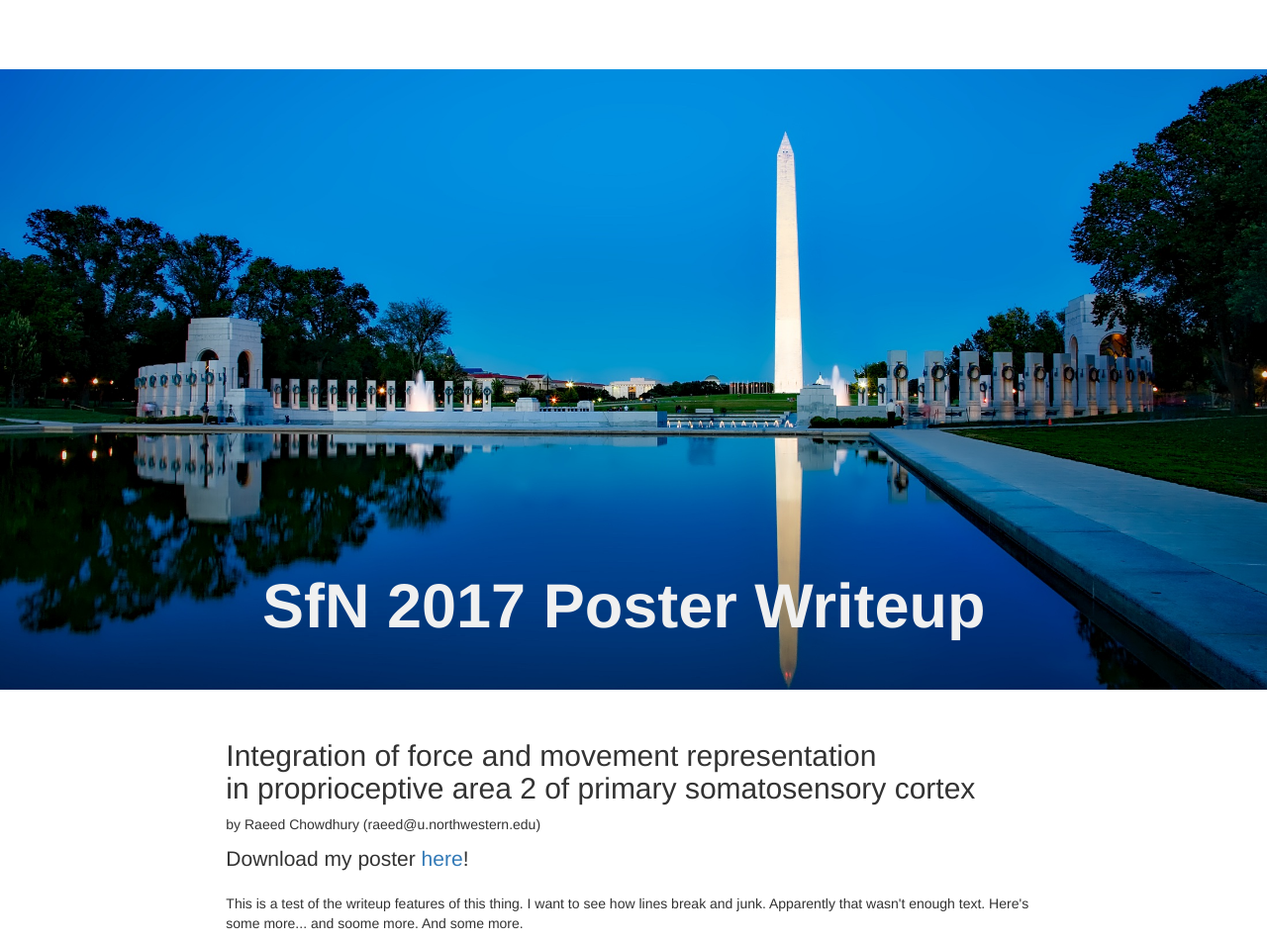
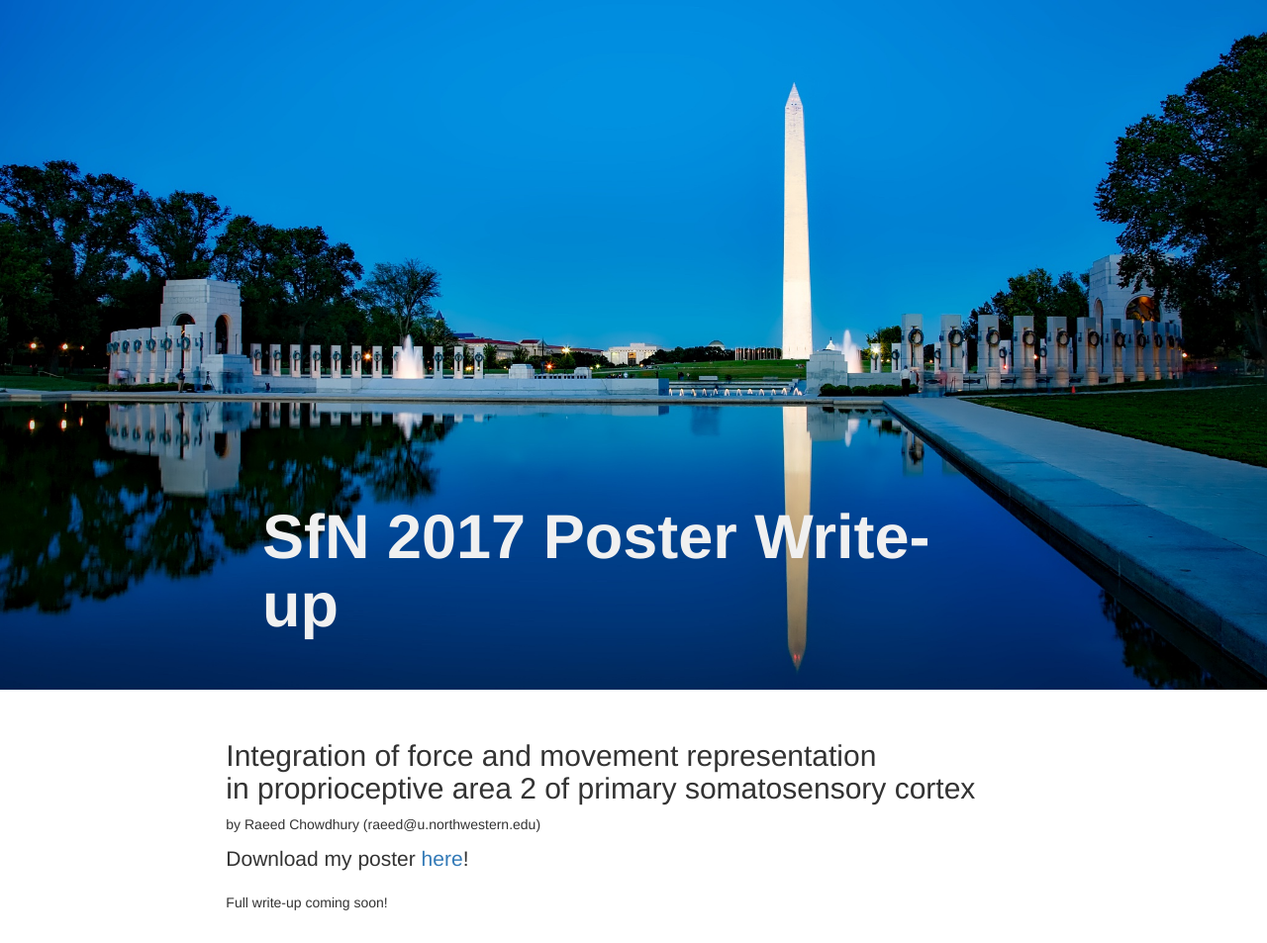
Before and after one commit to RaeedChowdhury/landing_page, a plain HTML site: page sfn2017.html in a window 1280 px wide. Shown: the whole page at 99% size. After the commit the page ends 932 px from the top, so only its background shows below. Drawn offline with nearby package versions, Linux system fonts and the light colour scheme.

Commit message:
make sfn page more presentable

```diff
--- a/sfn2017.html
+++ b/sfn2017.html
@@ -13,14 +13,11 @@
 </head>
 <body>
 
-<div class="navbar">
-</div>
-
 <div class="jumbotron">
     <div class="container">
         <div class="row">
             <div class="col-md-8 col-md-offset-2">
-            <h1 class="text-left text-white post-title">SfN 2017 Poster Writeup</h1>
+                <h1 class="text-left text-white post-title">SfN 2017 Poster Write-up</h1>
             </div>
         </div>
     </div>
@@ -29,7 +26,7 @@
     <h2 class="text-left">Integration of force and movement representation<br />in proprioceptive area 2 of primary somatosensory cortex</h2>
     <p class="text-left">by Raeed Chowdhury (raeed@u.northwestern.edu)</p>
     <p class="lead text-left">Download my poster <a href=SfN2017_Poster_Raeed_compressed.pdf>here</a>!</p>
-            <p> This is a test of the writeup features of this thing. I want to see how lines break and junk. Apparently that wasn't enough text. Here's some more... and soome more. And some more. </p>
+    <p>Full write-up coming soon!</p>
 </div>
 </body>
 </html>
```
Also changed, not shown: index.html (+1 -1 lines). Lines whose indentation alone changed are shown as unchanged.
